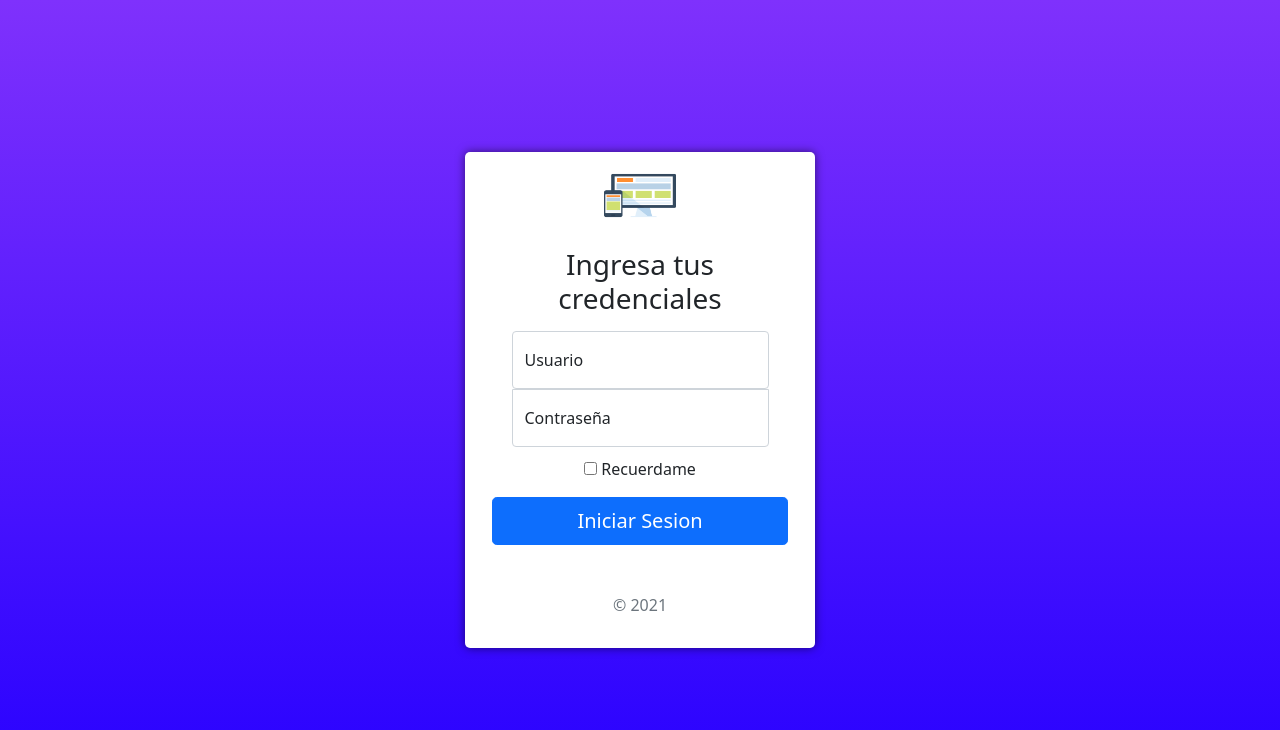
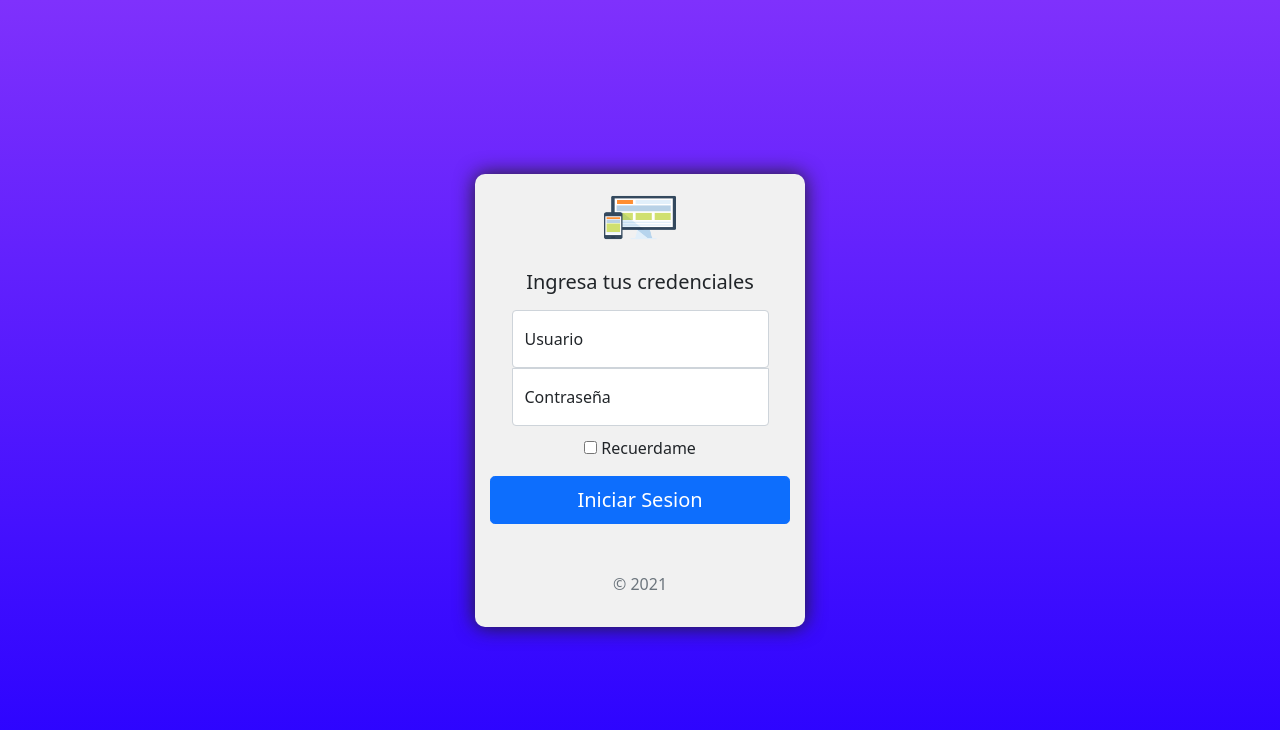
Before and after one commit to Az0feifa/Tarea1, a plain HTML site: page src/pages/Inicio/inicio.html in a window 1280 px wide. Drawn offline with nearby package versions, Linux system fonts and the light colour scheme.

Commit message:
Favicon y redireccion a pagina principal
Se agrega un icono para identificar nuestro sitio y se realiza la dirrecion del login a la pagina solicitada.

```diff
--- a/src/pages/Inicio/inicio.css
+++ b/src/pages/Inicio/inicio.css
@@ -10,18 +10,15 @@ body {
 	padding-bottom: 40px;
 	background-image: linear-gradient(#7f31fc, #2600ff);
 }
-.container {
-	width: 350px !important;
-	background-color: #fff;
-	border-radius: 5px;
-	box-shadow: 0px 0px 10px rgba(0, 0, 0, 0.555);
-}
 
 .form-signin {
+	background-color: #f1f1f1;
+	border-radius: 10px;
 	width: 100%;
 	max-width: 330px;
 	padding: 15px;
 	margin: auto;
+	box-shadow: 0px 0px 20px rgb(34, 33, 33);
 }
 
 .form-signin .checkbox {
--- a/src/pages/Inicio/inicio.html
+++ b/src/pages/Inicio/inicio.html
@@ -5,6 +5,7 @@
 		<meta http-equiv="X-UA-Compatible" content="IE=edge" />
 		<meta name="viewport" content="width=device-width, initial-scale=1.0" />
 		<title>Login</title>
+		<link rel="icon" type="image/x-icon" href="../../assets/img/web.ico" />
 		<link href="inicio.css" rel="stylesheet" />
 		<script src="inicio.js"></script>
 		<script src="https://unpkg.com/sweetalert/dist/sweetalert.min.js"></script>
@@ -31,7 +32,7 @@
 						width="72"
 						height="57"
 					/>
-					<h1 class="h3 mb-3 fw-normal">Ingresa tus credenciales</h1>
+					<h1 class="h5 mb-3 fw-normal">Ingresa tus credenciales</h1>
 
 					<label class="form-floating">
 						<input
--- a/src/pages/Inicio/inicio.js
+++ b/src/pages/Inicio/inicio.js
@@ -8,7 +8,7 @@ function validate() {
 			text: 'Sesión iniciada correctamente',
 			icon: 'success',
 		}).then(() => {
-			window.location.href = 'https://www.google.com/';
+			window.location.href = '../../index.html';
 		});
 	} else {
 		swal({
```
Also changed, not shown: src/index.html (+1 -0 lines), src/pages/about/about.html (+2 -1 lines), src/assets/img/web.ico (added).
